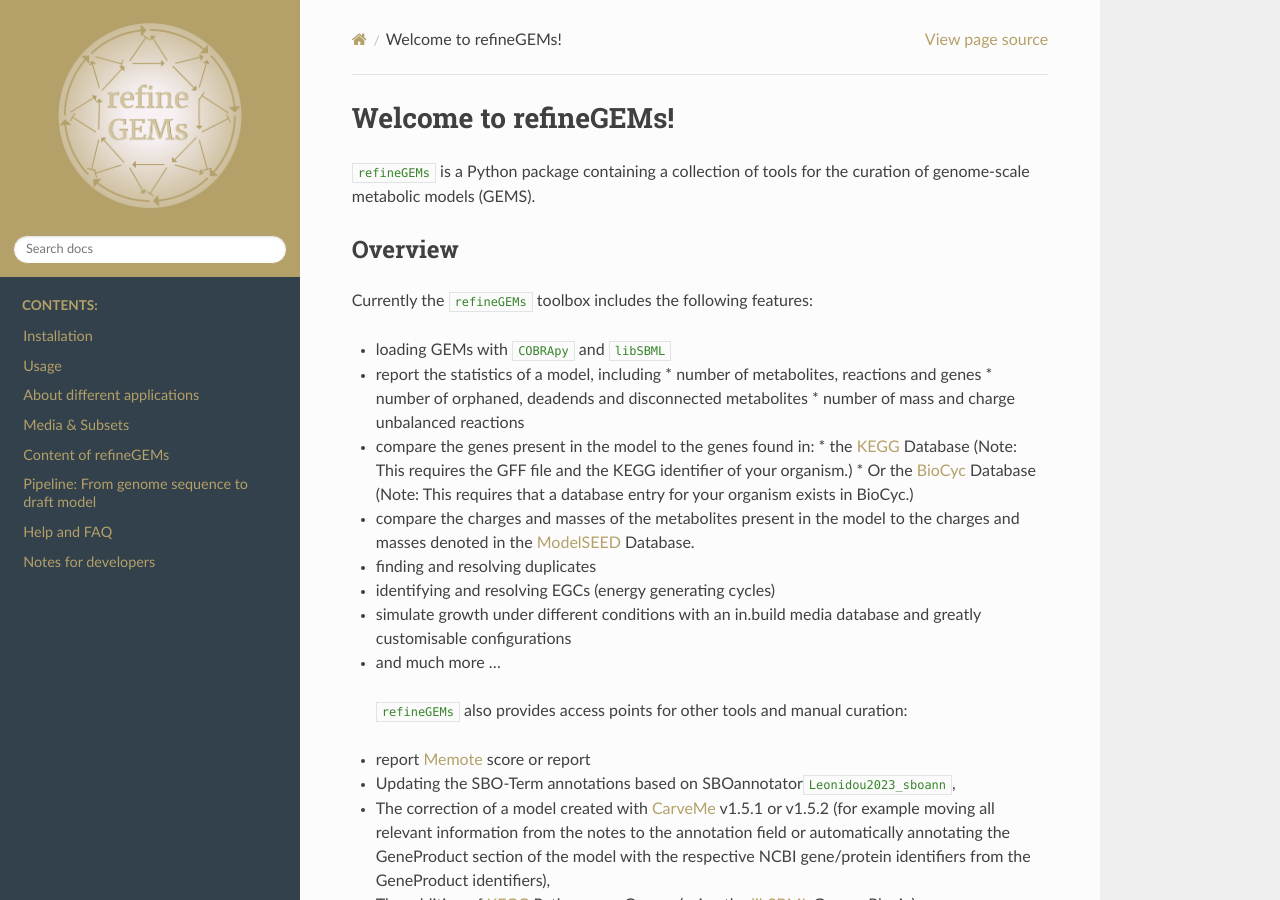
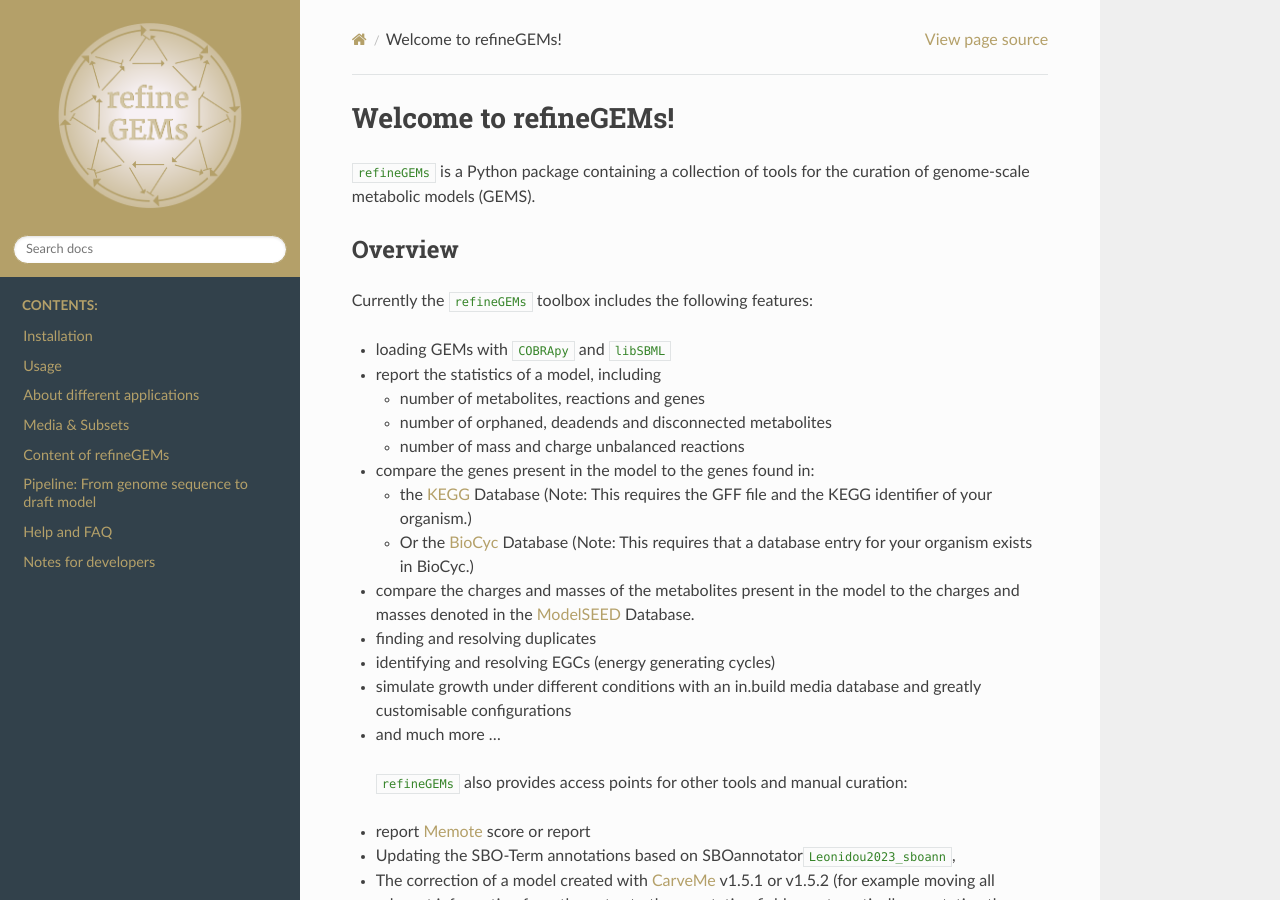
Before and after one commit to draeger-lab/refinegems, a Sphinx documentation site: the page built from docs/source/index.rst, in a window 1280 px wide and 900 px high. Built offline with Sphinx 7.4.7 and the Read the Docs theme 2.0.0, drawn with Linux system fonts in a browser that asks for light colours; cross-references to code outside the pages are shown as plain code.

Commit message:
small fixes #121

```diff
--- a/docs/source/conf.py
+++ b/docs/source/conf.py
@@ -95,31 +95,31 @@ master_doc = 'index'
 # -- Autodoc -----------------------------------------------------------------
 
 # we need those to display the code comments otherwise the functions cannot be imported
-# autodoc_mock_imports = ["psycopg2",
-#                         "gffutils",
-#                         "cplex.exceptions",
-#                         "cplex",
-#                         "cobra",
-#                         "pandas",
-#                         "libsbml",
-#                         "numpy",
-#                         "bioservices",
-#                         "bioregistry",
-#                         "bs4",
-#                         "memote",
-#                         "tqdm",
-#                         "psycopg2",
-#                         "Bio",
-#                         "sqlalchemy",
-#                         "ratelimit",
-#                         "libchebipy",
-#                         "ols_client",
-#                         "charges",
-#                         "click",
-#                         "yaml",
-#                         "sortedcontainers",
-#                         "colorama",
-#                         "matplotlib",
-#                         "seaborn",
-#                         "venn"
-#                         ]
+autodoc_mock_imports = ["psycopg2",
+                        "gffutils",
+                        "cplex.exceptions",
+                        "cplex",
+                        "cobra",
+                        "pandas",
+                        "libsbml",
+                        "numpy",
+                        "bioservices",
+                        "bioregistry",
+                        "bs4",
+                        "memote",
+                        "tqdm",
+                        "psycopg2",
+                        "Bio",
+                        "sqlalchemy",
+                        "ratelimit",
+                        "libchebipy",
+                        "ols_client",
+                        "charges",
+                        "click",
+                        "yaml",
+                        "sortedcontainers",
+                        "colorama",
+                        "matplotlib",
+                        "seaborn",
+                        "venn"
+                        ]
--- a/docs/source/index.rst
+++ b/docs/source/index.rst
@@ -9,12 +9,16 @@ Currently the ``refineGEMs`` toolbox includes the following features:
 
 * loading GEMs with ``COBRApy`` and ``libSBML``
 * report the statistics of a model, including
+
   * number of metabolites, reactions and genes
   * number of orphaned, deadends and disconnected metabolites
   * number of mass and charge unbalanced reactions
+
 * compare the genes present in the model to the genes found in:
+
   * the `KEGG <https://www.genome.jp/kegg/kegg1.html>`__ Database (Note: This requires the GFF file and the KEGG identifier of your organism.)
   * Or the `BioCyc <https://biocyc.org/>`__ Database (Note: This requires that a database entry for your organism exists in BioCyc.)
+
 * compare the charges and masses of the metabolites present in the model to the charges and masses denoted in the `ModelSEED <https://modelseed.org/>`__ Database.
 * finding and resolving duplicates
 * identifying and resolving EGCs (energy generating cycles)
```
Also changed, not shown: 3 other files.
